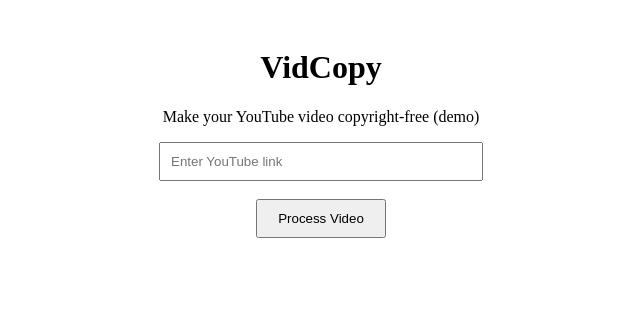
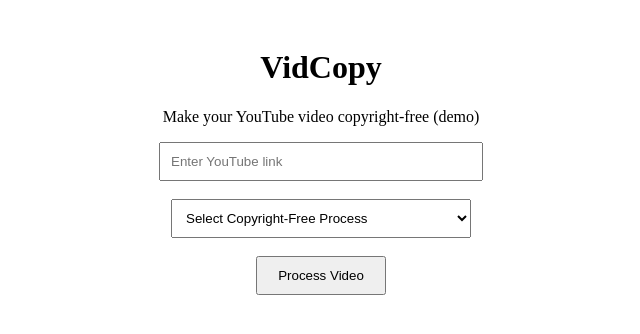
Before and after one commit to rashedur2572/-vidcopy, a React (Create React App) app: page / in a window 1280 px wide. Shown: the top 334 px of the page, without its empty margins (319-959 px from the left). Built offline with nearby package versions, Linux system fonts and the light colour scheme.

Commit message:
Update App.js

```diff
--- a/src/App.js
+++ b/src/App.js
@@ -3,6 +3,7 @@ import React, { useState } from 'react';
 function App() {
   const [link, setLink] = useState('');
   const [videoId, setVideoId] = useState('');
+  const [processType, setProcessType] = useState('');
 
   const handleSubmit = (e) => {
     e.preventDefault();
@@ -39,20 +40,36 @@ function App() {
           style={{ width: '300px', padding: '10px' }}
         />
         <br /><br />
+
+        <select
+          value={processType}
+          onChange={(e) => setProcessType(e.target.value)}
+          style={{ padding: '10px', width: '300px' }}
+        >
+          <option value="">Select Copyright-Free Process</option>
+          <option value="mute">Mute Audio</option>
+          <option value="filter">Add B/W Filter</option>
+          <option value="trim">Trim First 5 Sec</option>
+        </select>
+
+        <br /><br />
         <button type="submit" style={{ padding: '10px 20px' }}>Process Video</button>
       </form>
 
       {videoId && (
         <div style={{ marginTop: '30px' }}>
-          <h3>Video Preview:</h3>
+          <h3>Preview with "{processType}"</h3>
+          <div style={{ filter: processType === 'filter' ? 'grayscale(100%)' : 'none' }}>
             <iframe
               width="360"
               height="215"
-            src={`https://www.youtube.com/embed/${videoId}`}
+              src={`https://www.youtube.com/embed/${videoId}?${processType === 'mute' ? 'mute=1' : ''}`}
               frameBorder="0"
               allowFullScreen
               title="YouTube video"
             ></iframe>
+          </div>
+
           <br /><br />
           <a
             href={getDownloadLink()}
```
Lines whose indentation alone changed are shown as unchanged.
